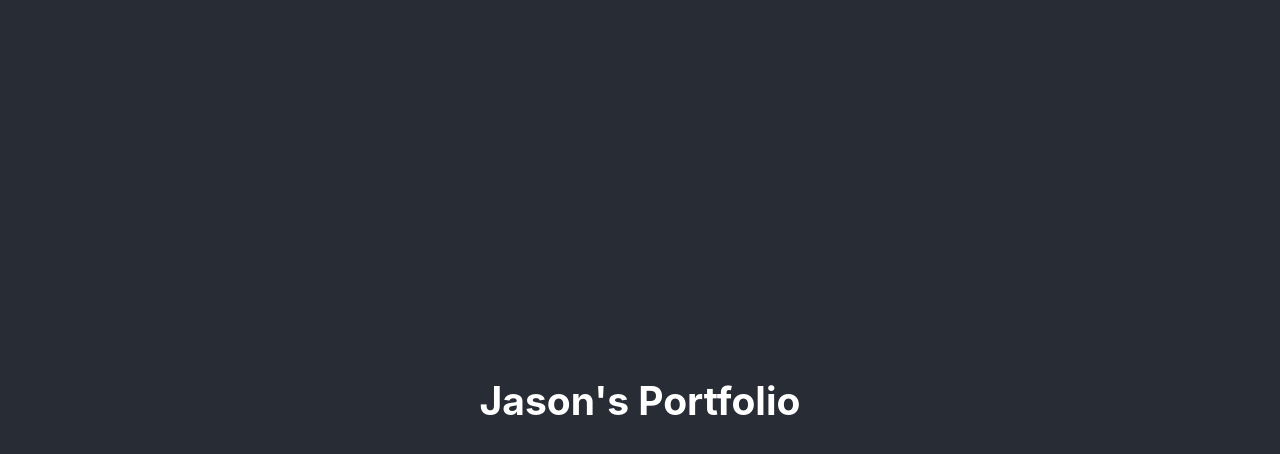
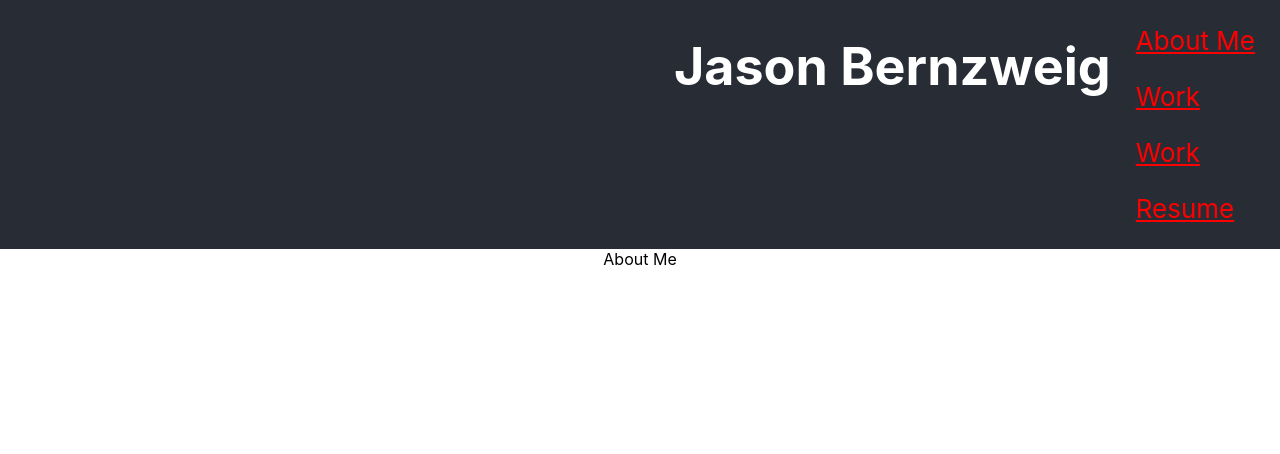
Before and after one commit to jbernzweig/20-react-portfolio, a React (Create React App) app: page / in a window 1280 px wide. Shown: the top 454 px of the page. Built offline with nearby package versions, Linux system fonts and the light colour scheme.

Commit message:
Work Added

```diff
--- a/src/App.css
+++ b/src/App.css
@@ -15,17 +15,17 @@
 
 .App-header {
   background-color: #282c34;
-  min-height: 100vh;
+  min-height: 10vh;
   display: flex;
-  flex-direction: column;
-  align-items: center;
-  justify-content: center;
+  flex-direction: row;
+  align-items: right;
+  justify-content: right;
   font-size: calc(10px + 2vmin);
   color: white;
 }
 
 .App-link {
-  color: #61dafb;
+  color: #d0d039;
 }
 
 @keyframes App-logo-spin {
@@ -36,3 +36,9 @@
     transform: rotate(360deg);
   }
 }
+
+.App-section {
+  height: 100px;
+  margin: 15px;
+  color: red;
+}
--- a/src/App.js
+++ b/src/App.js
@@ -1,3 +1,4 @@
+import React from 'react';
 import logo from './logo.svg';
 import './App.css';
 
@@ -5,9 +6,21 @@ function App() {
   return (
     <div className="App">
       <header className="App-header">
-        {/* <img src={logo} className="App-logo" alt="logo" /> */}
-        <h2>Jason's Portfolio</h2>
+        <h1>Jason Bernzweig</h1>
+        <nav>
+          <a href="#about">About Me</a>
+          <a href="#work">Work</a>
+          <a href="#contact">Work</a>
+          <a href="#resume">Resume</a>
+        </nav>
       </header>
+      <section>
+        About Me
+      </section>
+
+      <footer>
+        {/* This here is a nice footer */}
+      </footer>
     </div>
   );
 }
--- a/src/index.css
+++ b/src/index.css
@@ -7,6 +7,24 @@ body {
   -moz-osx-font-smoothing: grayscale;
 }
 
+
+
+nav a {
+  margin: 25px;
+  color: red;
+  display: flex;
+  flex-wrap: wrap;
+  flex-direction: row;
+}
+
+.links {
+  margin: 50px;
+}
+
+.name {
+  align-items: left;
+}
+
 code {
   font-family: source-code-pro, Menlo, Monaco, Consolas, 'Courier New',
     monospace;
```
Also changed, not shown: src/Portfolio.js (added, +9 -0 lines).
